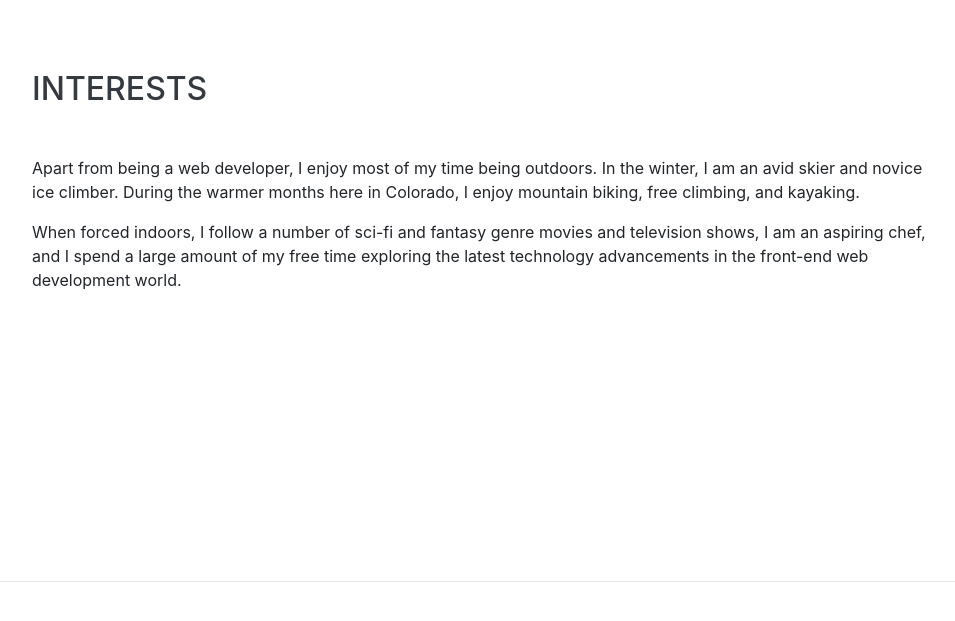
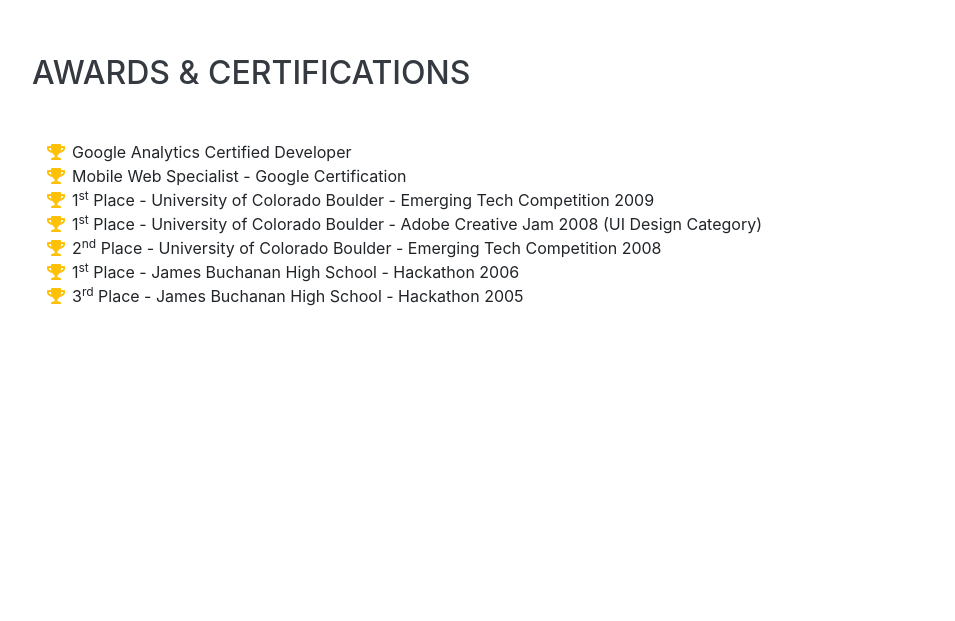
Before and after one commit to BryceSmith/BryceSmith.github.io, a website with bundled scripts: page index.html in a window 1280 px wide. Shown: the part 3423-4044 px from the top of the page, without its empty margins (288-1243 px from the left). After the commit the page ends 4004 px from the top, so only its background shows below. Built offline with nearby package versions, Linux system fonts and the light colour scheme; a web font is replaced by a local one.

Commit message:
Update index.html

```diff
--- a/index.html
+++ b/index.html
@@ -249,16 +249,6 @@
 
     <hr class="m-0">
 
-    <section class="resume-section p-3 p-lg-5 d-flex align-items-center" id="interests">
-      <div class="w-100">
-        <h2 class="mb-5">Interests</h2>
-        <p>Apart from being a web developer, I enjoy most of my time being outdoors. In the winter, I am an avid skier and novice ice climber. During the warmer months here in Colorado, I enjoy mountain biking, free climbing, and kayaking.</p>
-        <p class="mb-0">When forced indoors, I follow a number of sci-fi and fantasy genre movies and television shows, I am an aspiring chef, and I spend a large amount of my free time exploring the latest technology advancements in the front-end web development world.</p>
-      </div>
-    </section>
-
-    <hr class="m-0">
-
     <section class="resume-section p-3 p-lg-5 d-flex align-items-center" id="awards">
       <div class="w-100">
         <h2 class="mb-5">Awards &amp; Certifications</h2>
```
